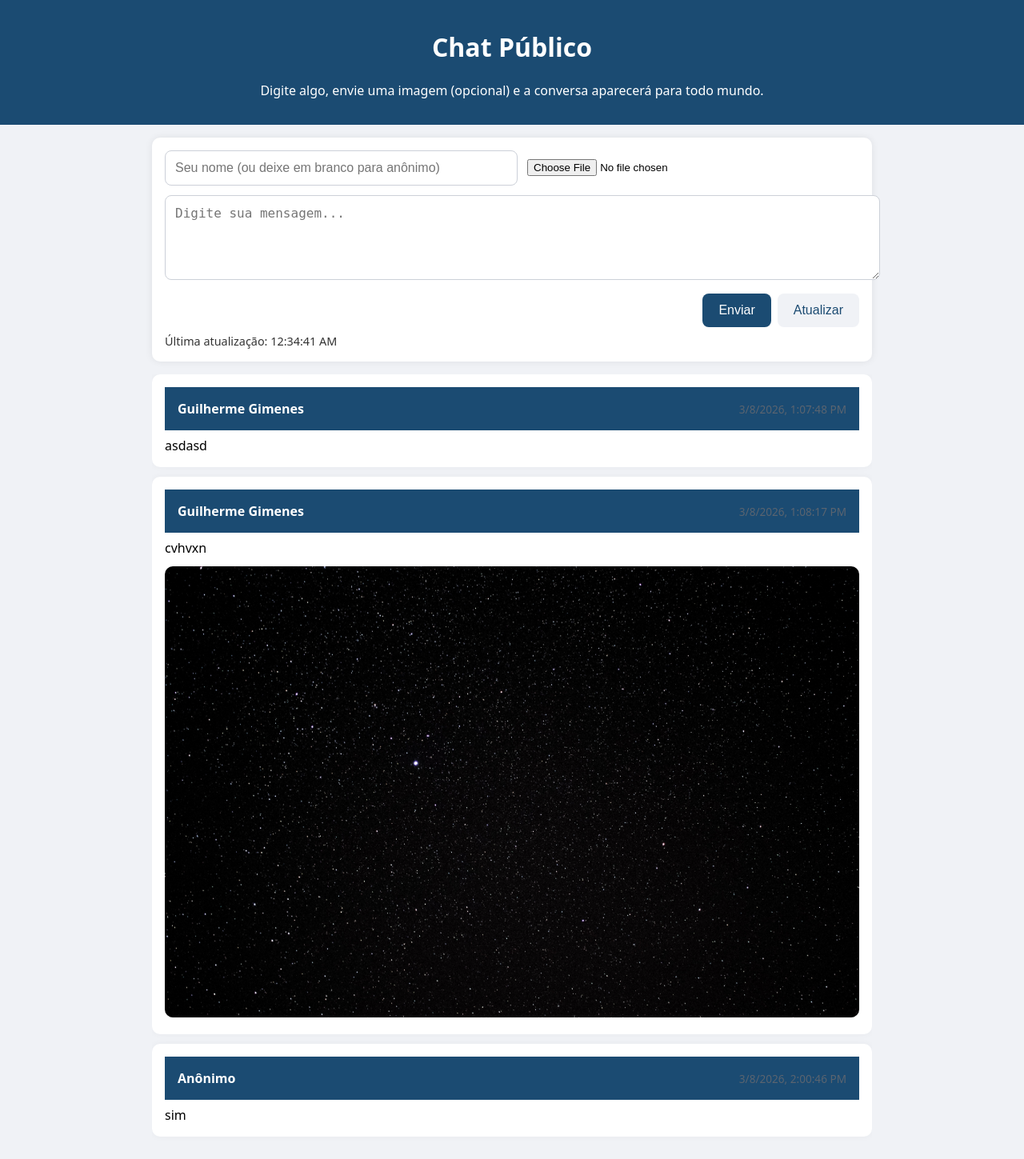
After one commit to GuilhermeGimenesTrue/GcW, a PHP site: page /board_prototype/index.php in a window 1280 px wide. The commit adds this page. Shown: the whole page at 80% size. Run offline with PHP 8.4, Linux system fonts and the light colour scheme; data comes from the database, SQL or seed files in the repository; both versions use the stored data as it was after the commit.

Commit message:
Add files via upload

```diff
--- /dev/null
+++ b/board_prototype/index.php
@@ -0,0 +1,383 @@
+<?php
+// Simple PHP chat board (single-page, public messages)
+// Stores messages in SQLite and allows optional image uploads.
+
+const DB_PATH = __DIR__ . '/chat.db';
+const UPLOAD_DIR = __DIR__ . '/uploads';
+const MAX_UPLOAD_BYTES = 2 * 1024 * 1024; // 2 MB
+const ALLOWED_IMAGE_TYPES = ['image/jpeg', 'image/png', 'image/gif'];
+
+header('Content-Type: application/json; charset=utf-8');
+
+$action = $_GET['action'] ?? ($_SERVER['REQUEST_METHOD'] === 'POST' ? 'send' : 'view');
+
+$db = new PDO('sqlite:' . DB_PATH);
+$db->setAttribute(PDO::ATTR_ERRMODE, PDO::ERRMODE_EXCEPTION);
+$db->exec('PRAGMA foreign_keys = ON');
+$db->exec(
+    'CREATE TABLE IF NOT EXISTS messages (
+        id INTEGER PRIMARY KEY AUTOINCREMENT,
+        name TEXT NOT NULL,
+        message TEXT NOT NULL,
+        image TEXT,
+        created_at DATETIME NOT NULL DEFAULT CURRENT_TIMESTAMP
+    )'
+);
+
+function jsonResponse($data) {
+    echo json_encode($data, JSON_UNESCAPED_UNICODE);
+    exit;
+}
+
+function escapeHtml($value) {
+    return htmlspecialchars($value, ENT_QUOTES | ENT_SUBSTITUTE, 'UTF-8');
+}
+
+if ($action === 'fetch') {
+    $stmt = $db->prepare('SELECT id, name, message, image, created_at FROM messages ORDER BY id DESC LIMIT 150');
+    $stmt->execute();
+    $rows = $stmt->fetchAll(PDO::FETCH_ASSOC);
+
+    // Reverse so oldest is first
+    $rows = array_reverse($rows);
+
+    jsonResponse(['ok' => true, 'messages' => $rows]);
+}
+
+if ($action === 'send') {
+    $name = trim((string)($_POST['name'] ?? '')) ?: 'Anônimo';
+    $message = trim((string)($_POST['message'] ?? ''));
+
+    if ($message === '') {
+        jsonResponse(['ok' => false, 'error' => 'A mensagem não pode ficar em branco.']);
+    }
+
+    $imagePath = null;
+
+    if (!empty($_FILES['image']['name']) && $_FILES['image']['error'] !== UPLOAD_ERR_NO_FILE) {
+        $file = $_FILES['image'];
+
+        if ($file['error'] !== UPLOAD_ERR_OK) {
+            jsonResponse(['ok' => false, 'error' => 'Erro ao fazer upload da imagem.']);
+        }
+
+        if ($file['size'] > MAX_UPLOAD_BYTES) {
+            jsonResponse(['ok' => false, 'error' => 'A imagem deve ter no máximo 2 MB.']);
+        }
+
+        if (!in_array(mime_content_type($file['tmp_name']), ALLOWED_IMAGE_TYPES, true)) {
+            jsonResponse(['ok' => false, 'error' => 'Tipo de imagem inválido. Apenas JPG, PNG e GIF são permitidos.']);
+        }
+
+        $extension = pathinfo($file['name'], PATHINFO_EXTENSION);
+        $basename = bin2hex(random_bytes(10));
+        $filename = $basename . '.' . ($extension ?: 'jpg');
+        $target = UPLOAD_DIR . '/' . $filename;
+
+        if (!move_uploaded_file($file['tmp_name'], $target)) {
+            jsonResponse(['ok' => false, 'error' => 'Falha ao salvar a imagem.']);
+        }
+
+        $imagePath = 'uploads/' . $filename;
+    }
+
+    $stmt = $db->prepare('INSERT INTO messages (name, message, image) VALUES (:name, :message, :image)');
+    $stmt->execute([
+        ':name' => $name,
+        ':message' => $message,
+        ':image' => $imagePath,
+    ]);
+
+    jsonResponse(['ok' => true]);
+}
+
+// If we get here, show HTML page
+header('Content-Type: text/html; charset=utf-8');
+?>
+<!DOCTYPE html>
+<html lang="pt-BR">
+<head>
+    <meta charset="UTF-8" />
+    <meta name="viewport" content="width=device-width, initial-scale=1" />
+    <title>Chat Público</title>
+    <style>
+        body {
+            font-family: system-ui, -apple-system, BlinkMacSystemFont, "Segoe UI", sans-serif;
+            background: #f0f2f6;
+            margin: 0;
+            padding: 0;
+            display: flex;
+            flex-direction: column;
+            min-height: 100vh;
+        }
+
+        header {
+            padding: 1rem;
+            background: #1b4b72;
+            color: #fff;
+            text-align: center;
+        }
+
+        main {
+            flex: 1;
+            display: flex;
+            flex-direction: column;
+            padding: 1rem;
+            max-width: 900px;
+            margin: 0 auto;
+            width: 100%;
+        }
+
+        form {
+            background: #fff;
+            border-radius: 10px;
+            padding: 1rem;
+            box-shadow: 0 0 10px rgba(0, 0, 0, 0.08);
+            margin-bottom: 1rem;
+        }
+
+        form > * + * {
+            margin-top: 0.75rem;
+        }
+
+        input[type="text"], textarea {
+            width: 100%;
+            padding: 0.75rem;
+            border: 1px solid #ccd0d8;
+            border-radius: 8px;
+            font-size: 1rem;
+        }
+
+        textarea {
+            resize: vertical;
+            min-height: 5rem;
+        }
+
+        .row {
+            display: flex;
+            gap: 0.75rem;
+            flex-wrap: wrap;
+            align-items: center;
+        }
+
+        .row > * {
+            flex: 1;
+        }
+
+        .actions {
+            display: flex;
+            justify-content: flex-end;
+            gap: 0.5rem;
+        }
+
+        button {
+            padding: 0.75rem 1.25rem;
+            border: none;
+            border-radius: 8px;
+            cursor: pointer;
+            font-size: 1rem;
+        }
+
+        button:disabled {
+            opacity: 0.6;
+            cursor: not-allowed;
+        }
+
+        .primary {
+            background: #1b4b72;
+            color: #fff;
+        }
+
+        .secondary {
+            background: #f0f2f6;
+            color: #1b4b72;
+        }
+
+        .messages {
+            width: 100%;
+            flex: 1;
+            overflow: auto;
+        }
+
+        .message {
+            background: #fff;
+            border-radius: 10px;
+            padding: 1rem;
+            margin-bottom: 0.75rem;
+            box-shadow: 0 0 10px rgba(0, 0, 0, 0.04);
+        }
+
+        .message header {
+            display: flex;
+            justify-content: space-between;
+            align-items: baseline;
+            margin-bottom: 0.5rem;
+            gap: 1rem;
+        }
+
+        .message header small {
+            color: #5a6470;
+            font-size: 0.85rem;
+        }
+
+        .message p {
+            margin: 0.3rem 0 0;
+            white-space: pre-wrap;
+            word-break: break-word;
+        }
+
+        .message img {
+            max-width: 100%;
+            border-radius: 10px;
+            margin-top: 0.75rem;
+        }
+
+        #status {
+            margin-top: 0.5rem;
+            color: #333;
+            font-size: 0.9rem;
+        }
+
+        @media (max-width: 600px) {
+            .row {
+                flex-direction: column;
+            }
+
+            .actions {
+                flex-direction: column;
+                align-items: stretch;
+            }
+        }
+    </style>
+</head>
+<body>
+    <header>
+        <h1>Chat Público</h1>
+        <p>Digite algo, envie uma imagem (opcional) e a conversa aparecerá para todo mundo.</p>
+    </header>
+
+    <main>
+        <form id="chatForm">
+            <div class="row">
+                <input type="text" name="name" placeholder="Seu nome (ou deixe em branco para anônimo)" maxlength="64" />
+                <input type="file" name="image" accept="image/*" />
+            </div>
+
+            <textarea name="message" placeholder="Digite sua mensagem..." required maxlength="1000"></textarea>
+
+            <div class="actions">
+                <button type="submit" class="primary">Enviar</button>
+                <button type="button" id="refreshBtn" class="secondary">Atualizar</button>
+            </div>
+
+            <div id="status" aria-live="polite"></div>
+        </form>
+
+        <div class="messages" id="messages"></div>
+    </main>
+
+    <script>
+        const form = document.getElementById('chatForm');
+        const messagesEl = document.getElementById('messages');
+        const statusEl = document.getElementById('status');
+        const refreshBtn = document.getElementById('refreshBtn');
+
+        let isSending = false;
+
+        function setStatus(text, isError = false) {
+            statusEl.textContent = text;
+            statusEl.style.color = isError ? '#c62828' : '#333';
+        }
+
+        function renderMessages(messages) {
+            messagesEl.innerHTML = '';
+
+            messages.forEach(msg => {
+                const messageEl = document.createElement('article');
+                messageEl.className = 'message';
+
+                const header = document.createElement('header');
+                const nameEl = document.createElement('strong');
+                nameEl.textContent = msg.name || 'Anônimo';
+
+                const timeEl = document.createElement('small');
+                const ts = new Date(msg.created_at + 'Z');
+                timeEl.textContent = ts.toLocaleString();
+
+                header.appendChild(nameEl);
+                header.appendChild(timeEl);
+
+                const body = document.createElement('p');
+                body.textContent = msg.message;
+
+                messageEl.appendChild(header);
+                messageEl.appendChild(body);
+
+                if (msg.image) {
+                    const img = document.createElement('img');
+                    img.src = msg.image;
+                    img.alt = '';
+                    messageEl.appendChild(img);
+                }
+
+                messagesEl.appendChild(messageEl);
+            });
+
+            messagesEl.scrollTop = messagesEl.scrollHeight;
+        }
+
+        async function fetchMessages() {
+            try {
+                const resp = await fetch('?action=fetch');
+                const data = await resp.json();
+                if (!data.ok) {
+                    setStatus('Falha ao buscar mensagens.', true);
+                    return;
+                }
+                renderMessages(data.messages);
+                setStatus('Última atualização: ' + new Date().toLocaleTimeString());
+            } catch (error) {
+                setStatus('Erro ao conectar-se ao servidor.', true);
+            }
+        }
+
+        async function sendMessage(formData) {
+            if (isSending) return;
+            isSending = true;
+            setStatus('Enviando...');
+
+            try {
+                const resp = await fetch('?action=send', { method: 'POST', body: formData });
+                const data = await resp.json();
+
+                if (!data.ok) {
+                    setStatus(data.error || 'Erro ao enviar mensagem.', true);
+                    return;
+                }
+
+                form.reset();
+                await fetchMessages();
+                setStatus('Enviado com sucesso!');
+            } catch (error) {
+                setStatus('Erro ao enviar mensagem.', true);
+            } finally {
+                isSending = false;
+            }
+        }
+
+        form.addEventListener('submit', event => {
+            event.preventDefault();
+            const formData = new FormData(form);
+            sendMessage(formData);
+        });
+
+        refreshBtn.addEventListener('click', () => {
+            fetchMessages();
+        });
+
+        // Pull new messages every 8 seconds
+        setInterval(fetchMessages, 8000);
+        fetchMessages();
+    </script>
+</body>
+</html>
```
Also changed, not shown: css/meu-css.css (+77 -4 lines), main.html (+76 -4 lines), README.md, board-germany.html (line endings or trailing spaces), board-japan.html (line endings or trailing spaces), board.html (line endings or trailing spaces), board_prototype/README.md (added), board_prototype/chat.db (added), board_prototype/uploads/257f36598db076bc4e64.jpg (added), feijoada.html (line endings or trailing spaces), img/Aliens4.png (added), img/Aliens5.png (added), img/Board.png (added), img/Board2.png (added), 1 more files, 1 other file.
